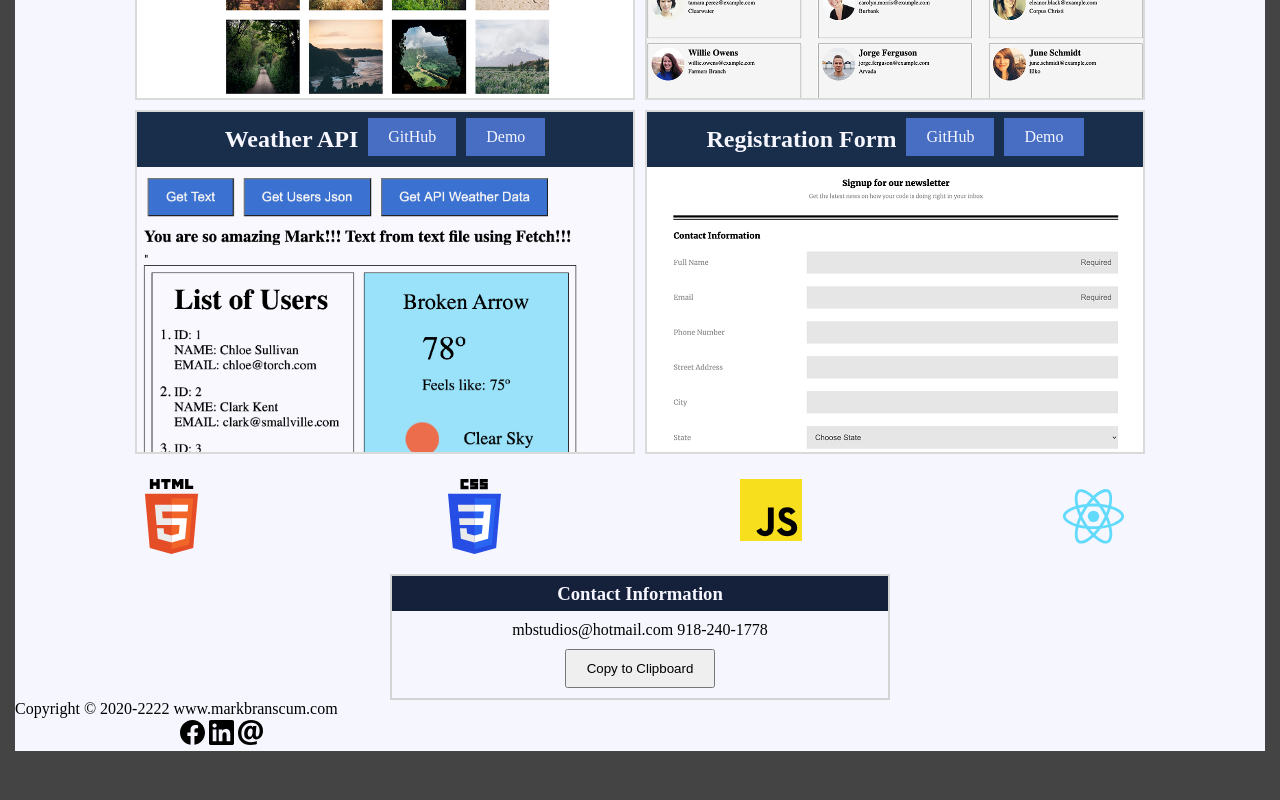
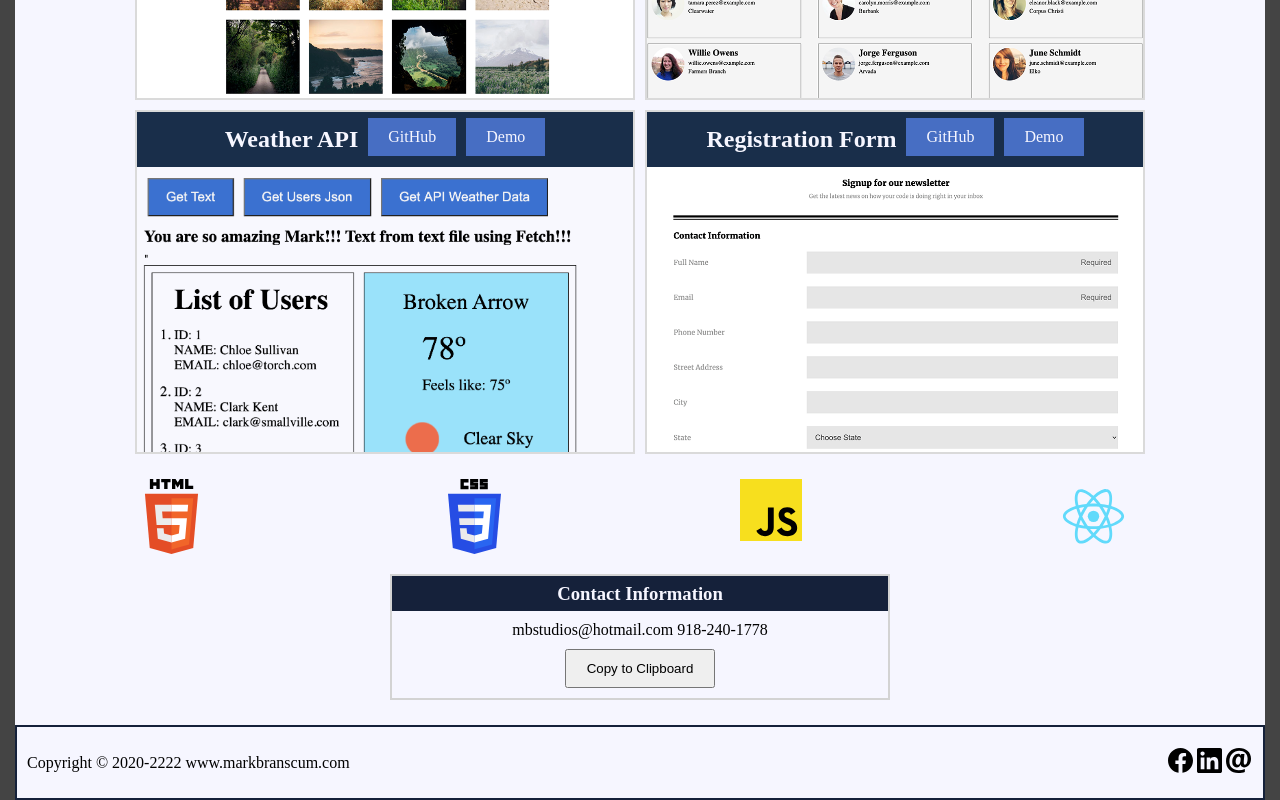
Before and after one commit to jsMarko/project-9, a plain HTML site: page index.html in a window 1280 px wide. Shown: the part 1231-2031 px from the top of the page. Before the commit the page ends 1982 px from the top, so only its background shows below. Drawn offline with Linux system fonts and the light colour scheme.

Commit message:
fixed problem at css line 356

```diff
--- a/scss/styles.scss
+++ b/scss/styles.scss
@@ -402,7 +402,7 @@ html {
    margin-bottom: 5px;
 }
 
-≈ footer {
+footer {
    width: 100%;
    height: 75px;
    margin-top: 25px;
```
Also changed, not shown: css/styles.css, 2 other files.
